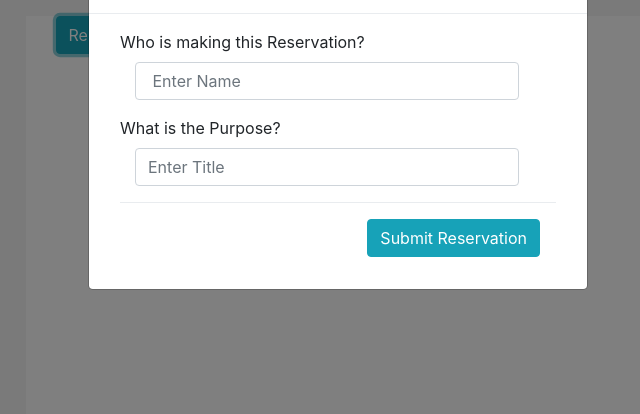
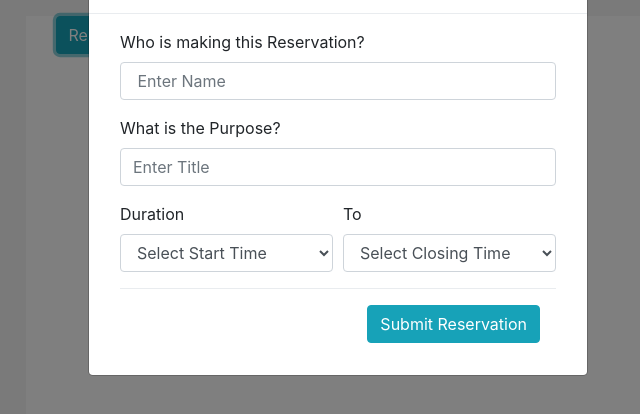
Before and after one commit to noraboamaah/booking, a plain HTML site: page index.html in a window 1280 px wide. Both pictures are taken after a click on the button "Reserve". Shown: the part 128-542 px from the top of the page, without its empty margins (302-942 px from the left). Drawn offline with nearby package versions, Linux system fonts and the light colour scheme.

Commit message:
Updated index.html file
- Made alignment changes
- Merged codes into one  +  code indentation

```diff
--- a/index.html
+++ b/index.html
@@ -21,10 +21,8 @@ html, body {
   min-width: 100%;
   width: 100%;
 }
-
   body{
     background-color: #e4e6e661;
-
   }
 </style>
 </head>
@@ -61,7 +59,6 @@ html, body {
           </div>
         </div>
 
-
         <!-- Modal body -->
         <div class="modal-body">
 
@@ -70,28 +67,51 @@ html, body {
     <form action="/action_page.php" >
       <div class="form-group">
             <label for="name" id="usr"> Who is making this Reservation? </label>
-          <div class="col-sm-6 form-group">
-          <input class="form-control" id="name" name="name" placeholder=" Enter Name" type="text" required style="width: 30vw">
+            <input class="form-control" id="name" name="name" placeholder=" Enter Name" type="text" required>
       </div>
-
+      <div class="form-group">
             <label for="Purpose"> What is the Purpose? </label>
-        <div class="col-sm-6 form-group">
-          <input class="form-control" id="name" name="name" placeholder="Enter Title" type="text" required style="width: 30vw">
+            <input class="form-control" id="name" name="name" placeholder="Enter Title" type="text" required>
+      </div>
+      <div class="form-row">
+        <div class="form-group col-md-6">
+          <label for="Duration"> Duration </label>
+          <select name="start-time"  class="form-control">
+             <option disabled selected> Select Start Time </option>
+             <option value="8:00">8:00</option> <option value="8:30">8:30</option>
+             <option value="9:00">9:00</option>   <option value="9:30">9:30</option>
+             <option value="10:00">10:00</option> <option value="10:30">10:30</option>
+             <option value="11:00">11:00</option> <option value="11:30">11:30</option>
+             <option value="12:00">12:00</option> <option value="12:30">12:30</option>
+             <option value="13:00">13:00</option> <option value="13:30">13:30</option>
+             <option value="14:00">14:00</option> <option value="14:30">14:30</option>
+             <option value="15:00">15:00</option> <option value="15:30">15:30</option>
+             <option value="16:00">16:00</option> <option value="16:30">16:30</option>
+          </select>
+        </div>
+        <div class="form-group col-md-6">
+            <label for="To">To</label>
+              <select name="closing-time" class="form-control">
+                <option disabled selected> Select Closing Time</option>
+                <option value="8:30">8:30</option>
+                <option value="9:00">9:00</option>   <option value="9:30">9:30</option>
+                <option value="10:00">10:00</option>  <option value="10:30">10:30</option>
+                <option value="11:00">11:00</option> <option value="11:30">11:30</option>
+                <option value="12:00">12:00</option>  <option value="12:30">12:30</option>
+                <option value="13:00">13:00</option>  <option value="13:30">13:30</option>
+                <option value="14:00">14:00</option> <option value="14:30">14:30</option>
+                <option value="15:00">15:00</option>  <option value="15:30">15:30</option>
+                <option value="16:00">16:00</option> <option value="16:30">16:30</option>
+                <option value="17:00">17:00</option>
+            </select>
         </div>
       </div>
-
-
-
-
 
         <!-- Modal footer -->
         <div class="modal-footer">
             <button type="button" class="btn btn-info" data-dismiss="modal">Submit Reservation</button>
         </div>
-
   </div>
-
-
 
 <script>
 $(document).ready(function(){
@@ -101,7 +121,5 @@ $(document).ready(function(){
 });
 </script>
 
-
  </body>
-
 </html>
```
Lines whose indentation alone changed are shown as unchanged.
